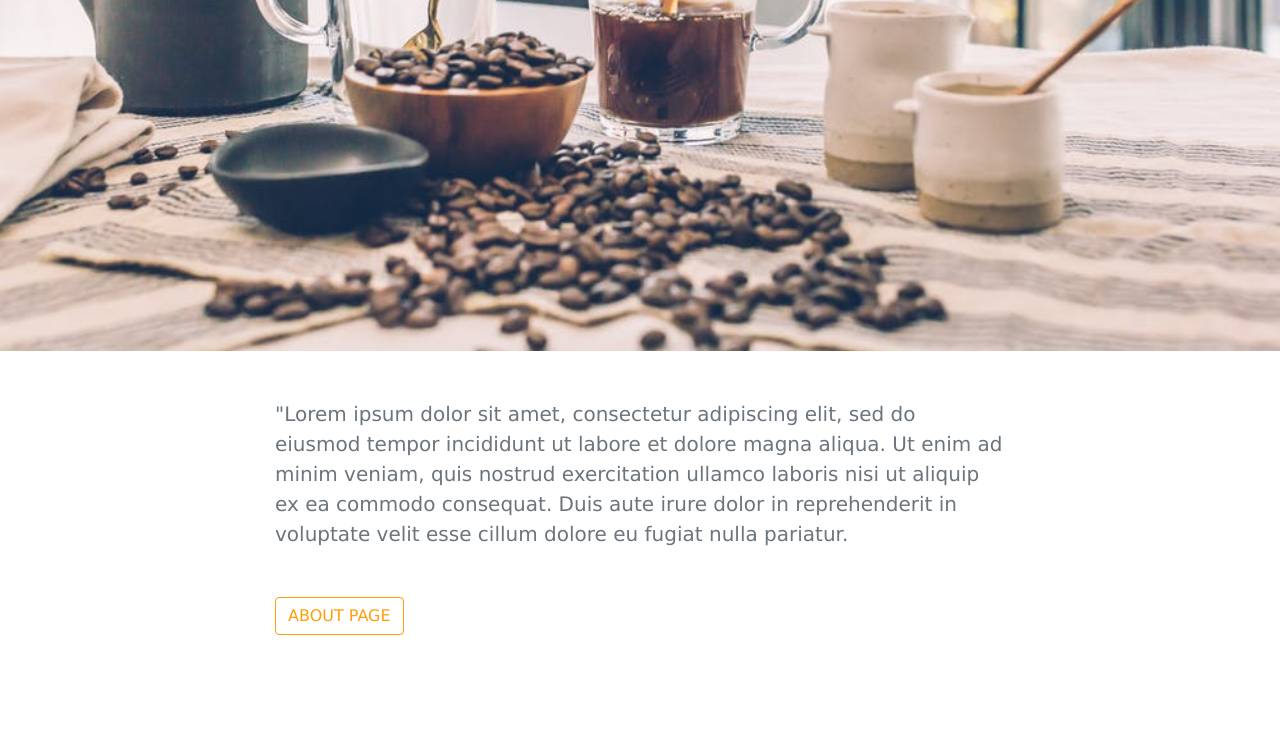
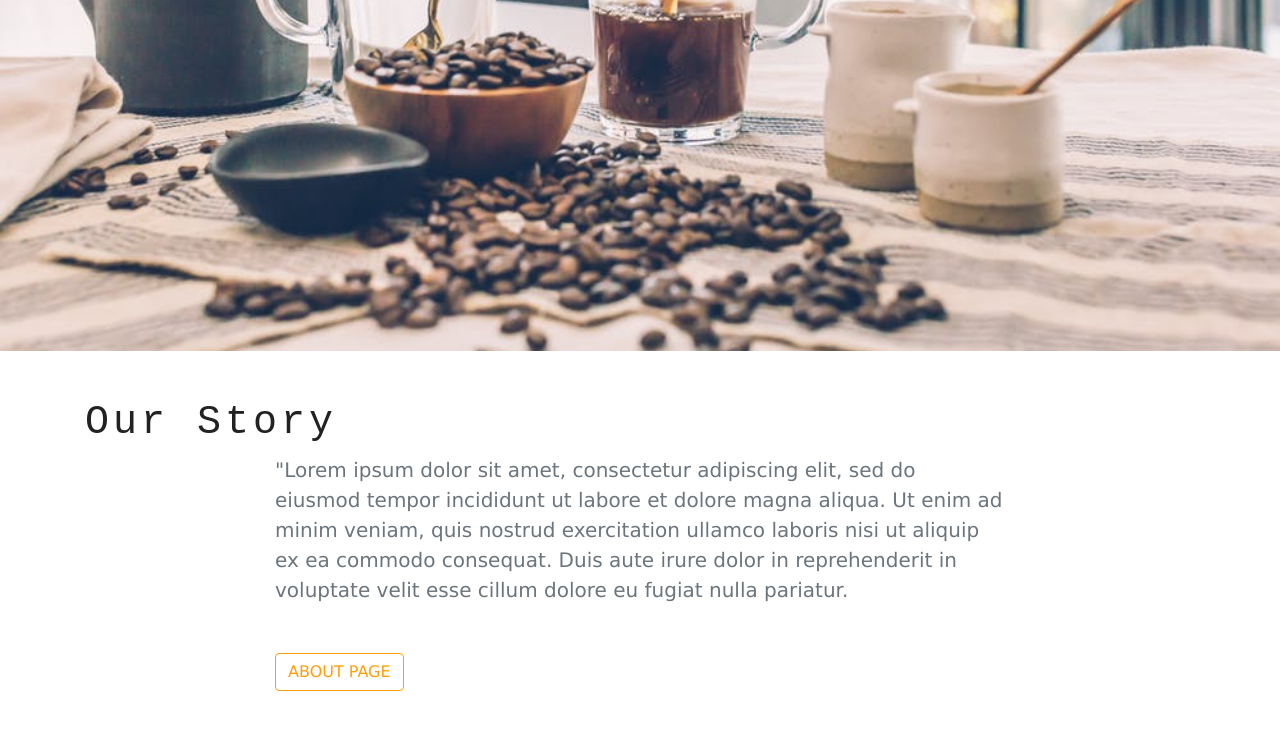
Before and after one commit to Si-maher/Coffee-shop, a Gatsby site: page / in a window 1280 px wide. Shown: the part 523-1252 px from the top of the page. Before the commit the page ends 1206 px from the top, so only its background shows below. Built offline with nearby package versions, Linux system fonts and the light colour scheme; Gatsby itself is replaced by a stand-in of ours.

Commit message:
CReated title component, props

```diff
--- /dev/null
+++ b/src/components/Globals/Title.js
@@ -0,0 +1,9 @@
+import React from 'react'
+
+export default function Title({title}) {
+    return (
+        <div className="">
+            <h1>{title}</h1>
+        </div>
+    )
+}
--- a/src/components/Home/info.js
+++ b/src/components/Home/info.js
@@ -1,10 +1,11 @@
 import React from "react"
 import { Link } from "gatsby"
-
+import Title from "../Globals/Title"
 export default function Info() {
   return (
     <section className="py-5">
       <div className="container">
+      <Title title="Our Story"/>
         <div className="row">
           <div className="col-10 col-sm-8 mx-auto text-container">
             <p className="lead text-muted mb-5">
```
